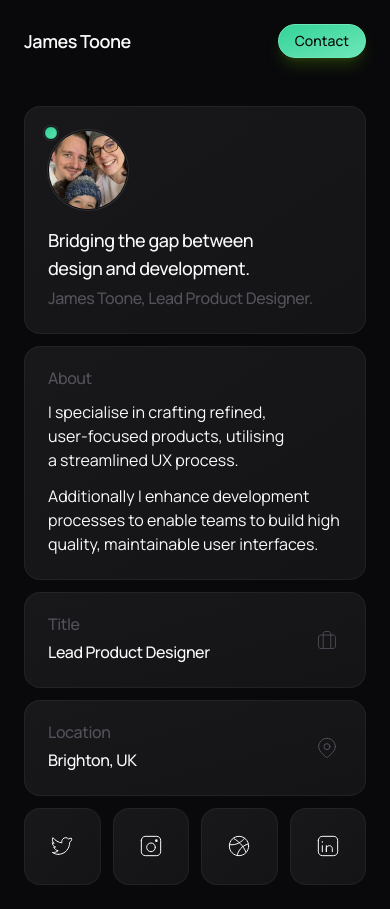
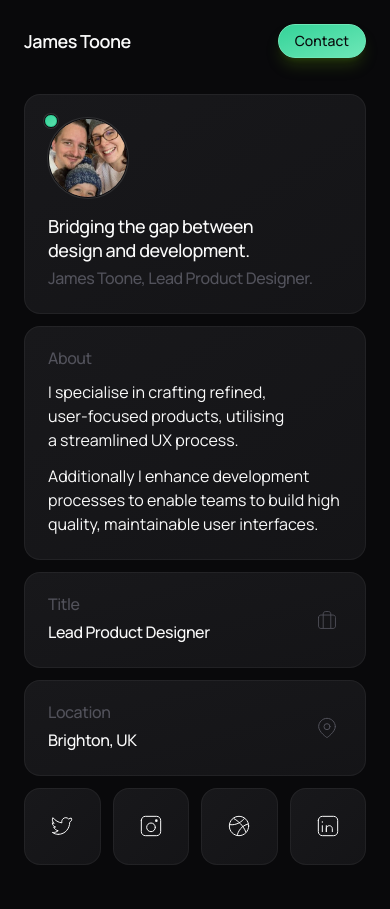
Before and after one commit to 2ne/nextjs-boilerplate, a Next.js app: page / in a window 390 px wide. Built offline with nearby package versions, Linux system fonts and the light colour scheme.

Commit message:
Update page.tsx

```diff
--- a/app/page.tsx
+++ b/app/page.tsx
@@ -12,7 +12,7 @@ export default function Home() {
           Contact
         </button>
       </header>
-      <section className="mx-auto grid w-full max-w-lg grid-cols-1 gap-3 p-6 xl:max-w-7xl xl:grid-cols-12 xl:p-12">
+      <section className="mx-auto grid w-full max-w-lg grid-cols-1 gap-3 p-6 pt-3 xl:max-w-7xl xl:grid-cols-12 xl:p-12">
         <div className="max-xl:order-0 relative overflow-clip rounded-2xl bg-gradient-to-tl from-zinc-900/75 to-zinc-900 p-6 ring-1 ring-inset ring-zinc-50/5 xl:col-span-4 xl:row-span-3 xl:grid xl:grid-rows-subgrid">
           <div className="relative mb-4 grid items-center xl:mb-0">
             <div className="absolute -top-1 -left-1 size-3.5 bg-emerald-400 rounded-full border border-zinc-950 ring-1 ring-zinc-50/10">
@@ -21,7 +21,7 @@ export default function Home() {
             <Image alt="James Toone" width={80} height={80} className="object-cover object-left-top rounded-full size-20 bg-zinc-600 border border-zinc-950 ring-1 ring-zinc-50/10" src="/me.jpg" />
           </div>
           <div className="relative grid items-end gap-1 xl:row-span-2 xl:gap-0">
-            <div className="text-balance text-lg font-medium tracking-tight sm:text-2xl xl:text-3xl">Bridging the gap between design and development.</div>
+            <div className="text-balance text-lg/6 font-medium tracking-tight sm:text-2xl xl:text-3xl">Bridging the gap between design and development.</div>
             <div className="text-base sm:text-lg font-medium tracking-tight text-zinc-600">James Toone, Lead Product Designer.</div>
           </div>
         </div>
```
